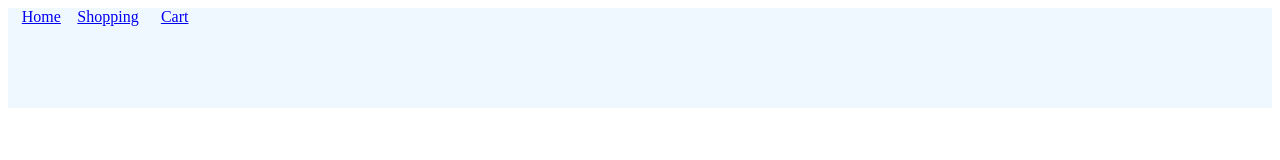
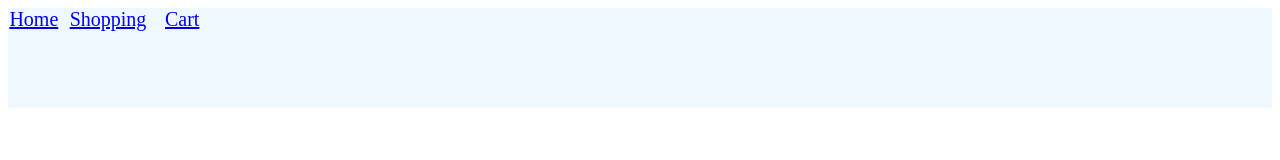
Before and after one commit to vichekaoeun/Shopping-cart, a React (Vite) app: page / in a window 1280 px wide. Shown: the top 160 px of the page. Built offline with nearby package versions, Linux system fonts and the light colour scheme.

Commit message:
changed nav items font size to 20px

```diff
--- a/src/style/nav.css
+++ b/src/style/nav.css
@@ -7,4 +7,6 @@
     max-width: 200px;
     display: grid;
     grid-template-columns: repeat(3, 1fr);
+    gap: 10px;
+    font-size: 20px;
 }
```
